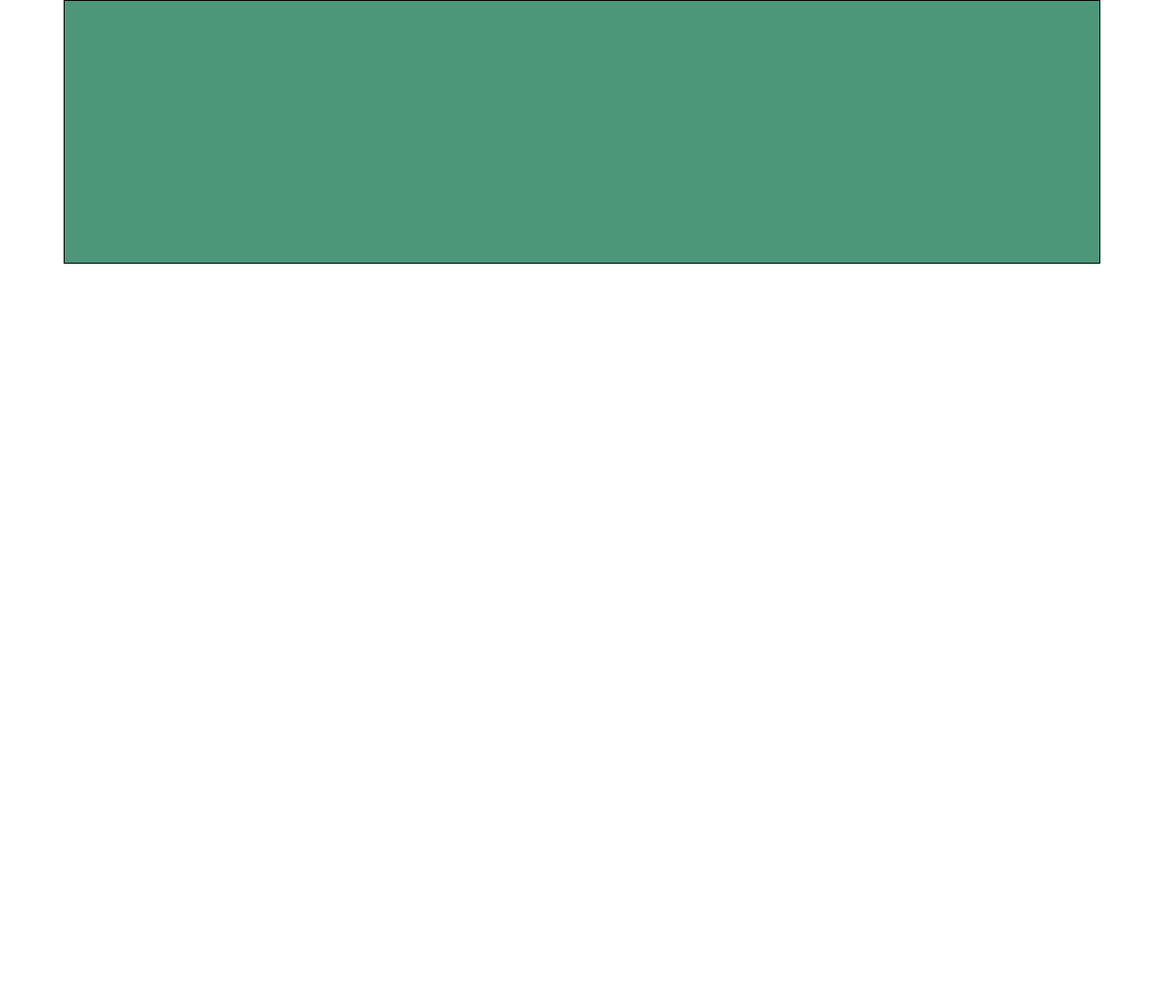
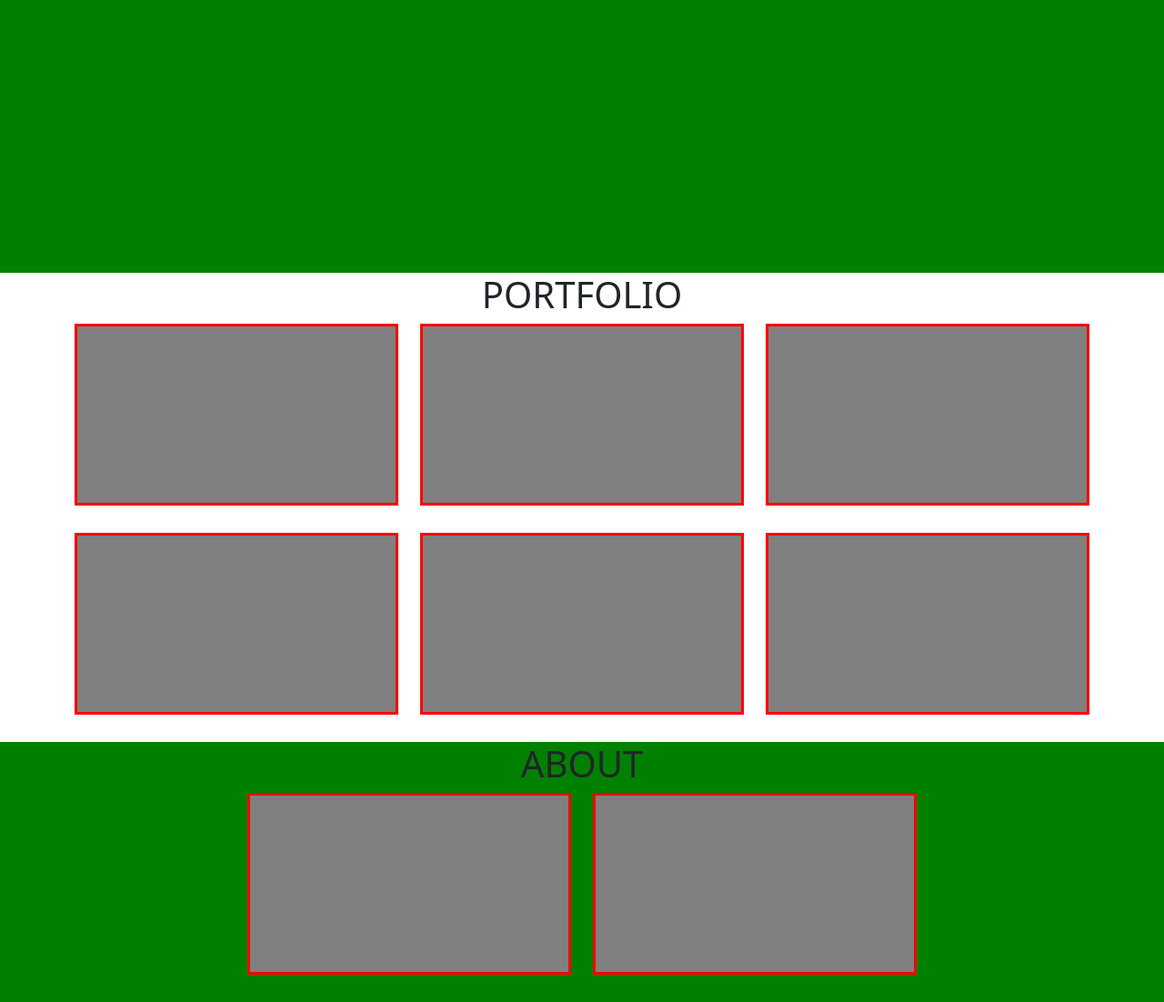
Before and after one commit to sofia-papa/html-css-bootstrap-freelancer, a plain HTML site: page index.html in a window 1280 px wide. Shown: the whole page at 91% size. Before the commit the page ends 800 px from the top, so only its background shows below. Drawn offline with nearby package versions, Linux system fonts and the light colour scheme.

Commit message:
startbootstrap + portfolio

```diff
--- a/css/style.css
+++ b/css/style.css
@@ -1,10 +1,14 @@
-.col-12{
-    background-color: aqua;
+.start-bootstrap{
+    background-color: green;
 }
 
-[class^="col-"]{
-    background-color:rgb(76, 150, 121);
-    border: 1px solid black;
-    height: 290px;
-    line-height: 290px;
+.start-bootstrap-box{
+    height: 300px;
 }
+
+.square-box{
+    background-color: grey;
+    border: 3px solid red;
+    height: 200px;
+    margin-bottom: 30px;
+}
--- a/index.html
+++ b/index.html
@@ -25,11 +25,72 @@
         </header>
     </div>
 
-    <div class="container">
+
+
+    <div class="start-bootstrap container-fluid">
         <div class="row">
-            <div class="col-12"></div>
+            <div class="col-12">
+                <div class="start-bootstrap-box"></div>
+            </div>
         </div>
     </div>
+
+
+    <section id="portfolio">
+        <div class="container">
+            <div class="row">
+                <div class="col-12 text-center">
+                    <h1>PORTFOLIO</h1>
+                </div>
+            </div>
+
+
+            <div class="row">
+                <div class="col-12 col-md-6 col-lg-4">
+                    <div class="square-box"></div>
+                </div>
+                <div class="col-12 col-md-6 col-lg-4">
+                    <div class="square-box"></div>
+                </div>
+                <div class="col-12 col-md-6 col-lg-4">
+                    <div class="square-box"></div>
+                </div>
+                <div class="col-12 col-md-6 col-lg-4">
+                    <div class="square-box"></div>
+                </div>
+                <div class="col-12 col-md-6 col-lg-4">
+                    <div class="square-box"></div>
+                </div>
+                <div class="col-12 col-md-6 col-lg-4">
+                    <div class="square-box"></div>
+                </div>
+            </div>
+        </div>
+    </section>
+
+    <section class="start-bootstrap">
+        <div class="container">
+            <div class="row">
+                <div class="col-12 text-center">
+                    <h1>ABOUT</h1>
+                </div>
+            </div>
+            <div class="row justify-content-center">
+                <div class="col-12 col-md-6 col-lg-4">
+                    <div class="square-box"></div>
+                </div>
+
+                <div class="col-12 col-md-6 col-lg-4">
+                    <div class="square-box"></div>
+                </div>
+            </div>
+        </div>
+
+    </section>
+
+
+
+
 
 
 
```
